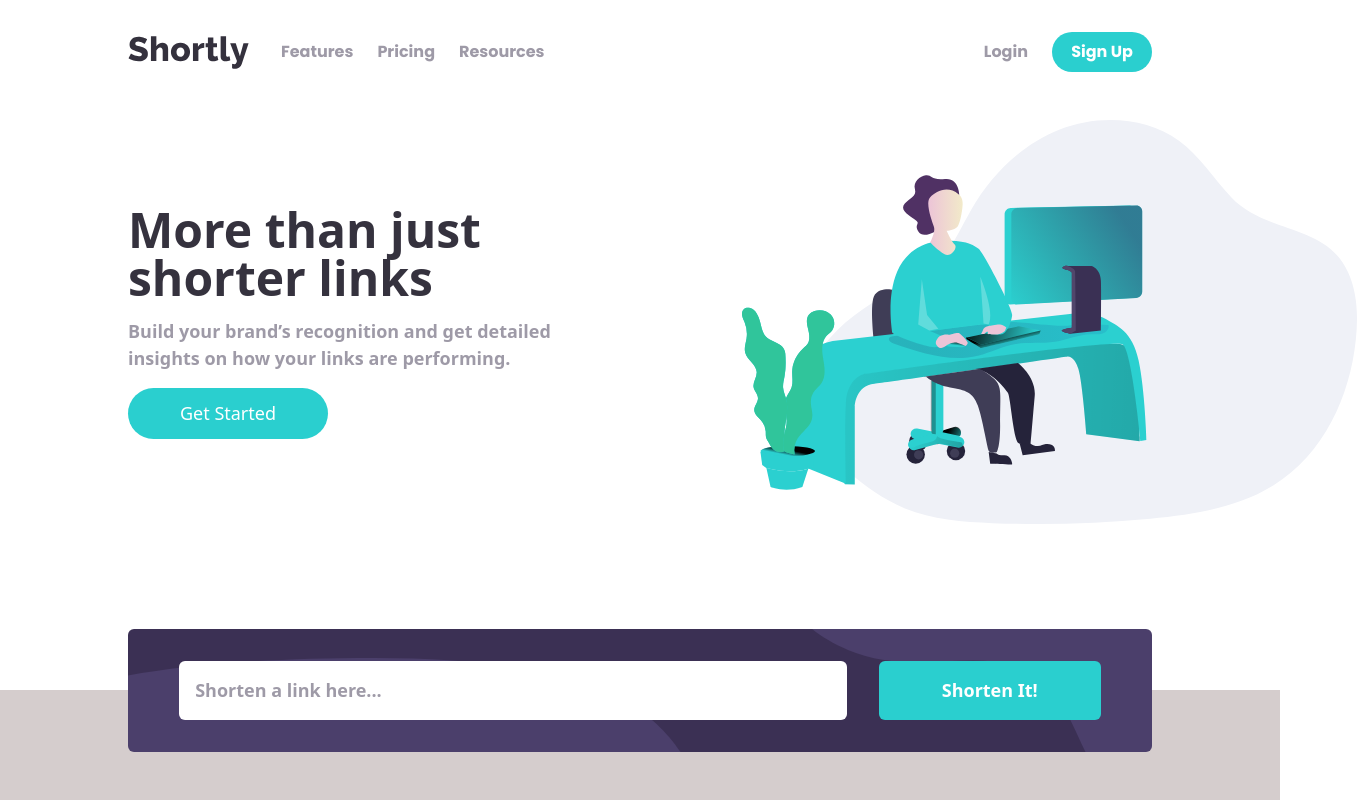
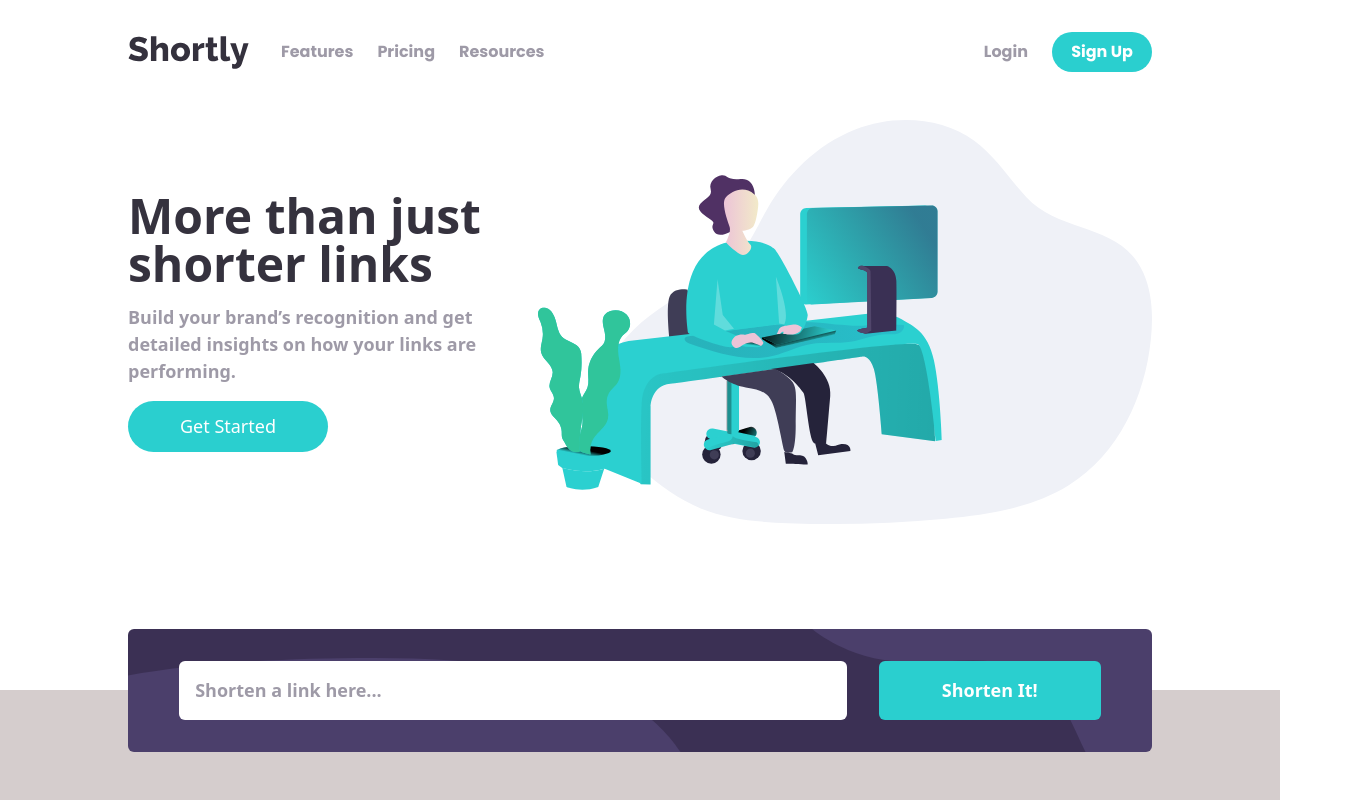
Before and after one commit to Sheriff-Oladimeji/shortly, a React (Vite) app: page / in a window 1280 px wide. Shown: the top 800 px of the page, 1357 px wide, since content can reach past the window. Built offline with nearby package versions, Linux system fonts and the light colour scheme.

Commit message:
fix: fix overflowing elements

```diff
--- a/src/components/Main.jsx
+++ b/src/components/Main.jsx
@@ -3,7 +3,7 @@ import { working } from "../assets"
 import Button from "./Button";
 const Main = () => {
   return (
-    <main className="w-[90%] md:w-[80%] flex  flex-col-reverse md:flex-row mx-auto items-center justify-between gap-6 md:gap-0 py-4">
+    <main className="w-[90%] md:w-[80%] flex  flex-col-reverse md:flex-row mx-auto items-center justify-between  gap-12 py-4">
       <div className="flex flex-col space-y-4 text-center md:text-left">
         <h1 className="text-5xl text-VeryDarkBlue font-bold mt-7 md:mt-0">
           More than just <br /> shorter links
@@ -17,7 +17,7 @@ const Main = () => {
       <img
         src={working}
         alt=""
-        className=" relative w-[100%] md:-mr-[20%] float-right  overflow-x-hidden md:w-[60%]"
+        className=" relative w-[100%]  md:w-[60%]"
         draggable="false"
       />
     </main>
```
